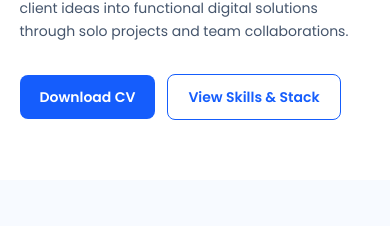
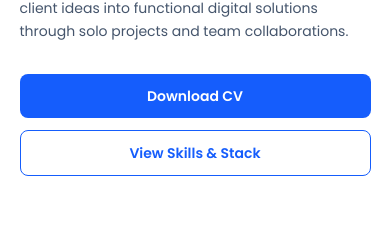
Before and after one commit to johnmarkfrias/jmfrias-portfolio, a React (Vite) app: page /about in a window 390 px wide. Shown: the part 907-1133 px from the top of the page. Built offline with nearby package versions, Linux system fonts and the light colour scheme.

Commit message:
add function to button in about page

```diff
--- a/src/pages/AboutPage.jsx
+++ b/src/pages/AboutPage.jsx
@@ -12,7 +12,7 @@ import { ROLES } from "../data/roles";
 
 const PHOTOS = [
   { src: "/assets/gradpic.jpg", alt: "John Mark Frias graduation portrait 1" },
-  { src: "/assets/gradpic2.JPG", alt: "John Mark Frias graduation portrait 2" },
+  { src: "/assets/gradpic2.jpg", alt: "John Mark Frias graduation portrait 2" },
   { src: "/assets/gradpic3.jpg", alt: "John Mark Frias graduation portrait 3" },
   { src: "/assets/gradpic4.jpg", alt: "John Mark Frias graduation portrait 4" },
 ];
@@ -279,8 +279,8 @@ function AboutPage() {
                   I graduated <span className="font-semibold text-slate-900">Cum Laude</span> with a Bachelor of Science in Information Technology from Cavite State University – Imus Campus. I enjoy turning client ideas into functional digital solutions through solo projects and team collaborations.
                 </p>
 
-                {/* Action Buttons using default Button Component */}
-                <div className="flex flex-wrap items-center gap-3 w-full sm:w-auto">
+                {/* Action Buttons using default Button Component with stacked full-width layout on mobile */}
+                <div className="flex flex-col sm:flex-row items-center gap-3 w-full [&>a]:w-full [&>a]:sm:w-auto [&>button]:w-full [&>button]:sm:w-auto">
                   <Button href="/cv.pdf" variant="primary">
                     Download CV
                   </Button>
```
